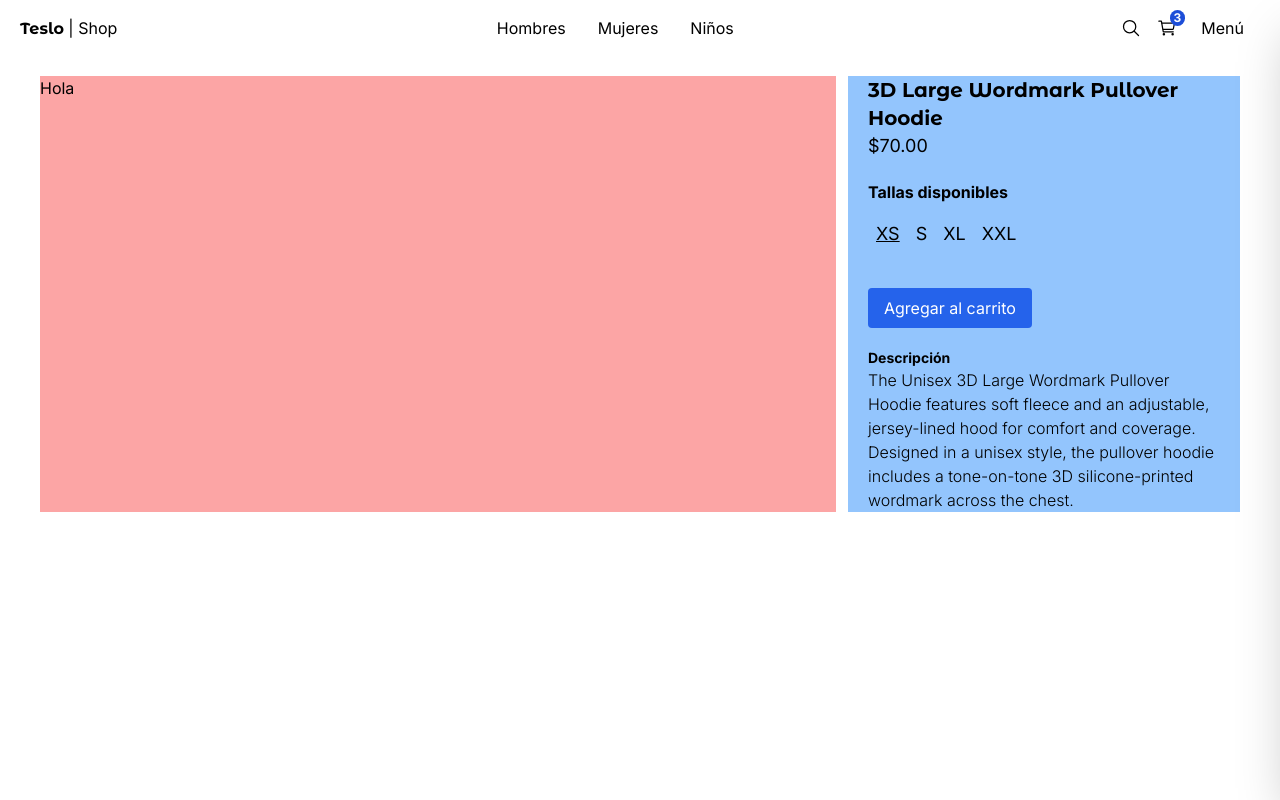
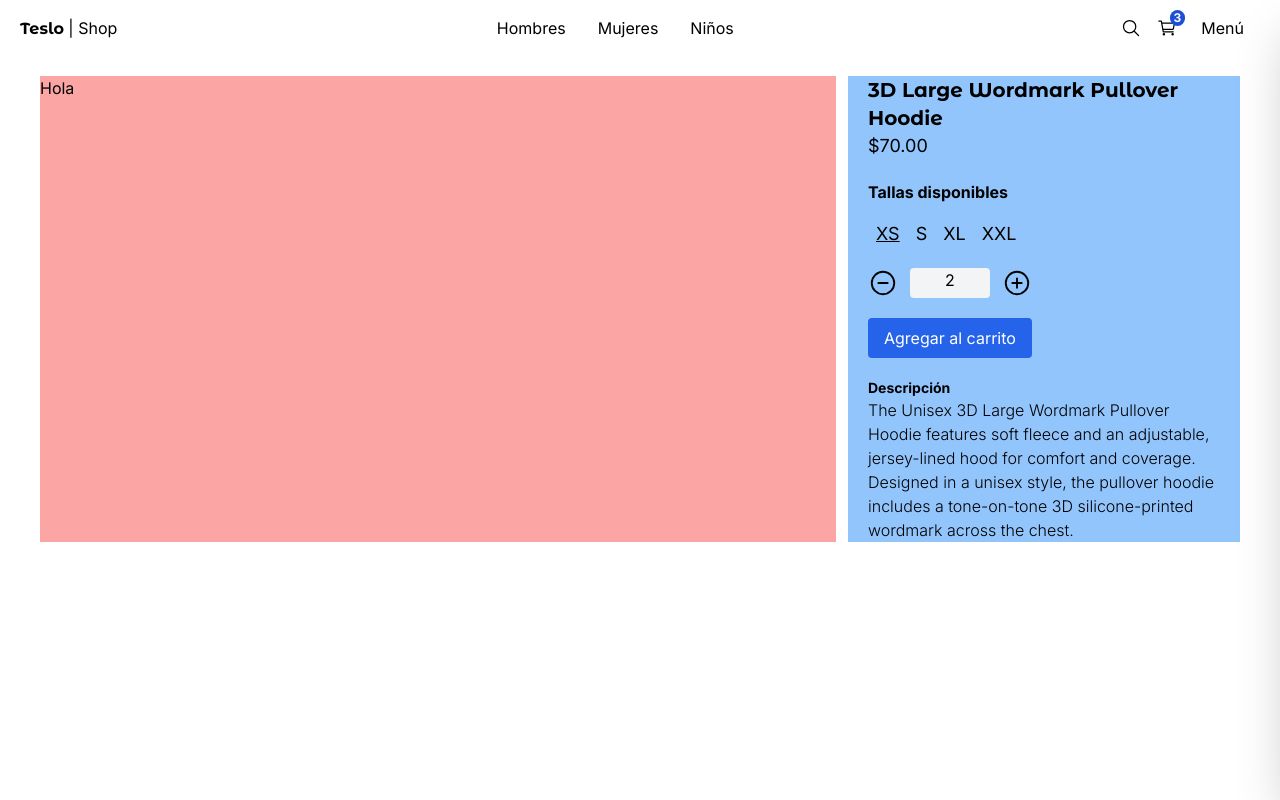
Before and after one commit to JCUrquiza/E-Commerce, a Next.js app: page /product/3d_large_wordmark_pullover_hoodie in a window 1280 px wide. Built offline with nearby package versions, Linux system fonts and the light colour scheme.

Commit message:
Building a new component, quantity component

```diff
--- a/src/app/(shop)/product/[slug]/page.tsx
+++ b/src/app/(shop)/product/[slug]/page.tsx
@@ -2,7 +2,7 @@
 import { notFound } from 'next/navigation';
 import { initialData } from '@/seed/seed';
 import { titleFont } from '@/config/fonts';
-import { SizeSelector } from '@/components';
+import { QuantitySelector, SizeSelector } from '@/components';
 
 interface Props {
     params: {
@@ -40,6 +40,7 @@
                 <SizeSelector selectedSize={ product.sizes[0] } availableSizes={ product.sizes } />
 
                 {/* Selector de Cantidad */}
+                <QuantitySelector quantity={2} />
 
                 {/* Botón */}
                 <button className='btn-primary my-5'>
--- a/src/components/index.ts
+++ b/src/components/index.ts
@@ -9,3 +9,4 @@
 export { ProductGridItem } from './products/product-grid/ProductGridItem';
 
 export { SizeSelector } from './product/size-selector/SizeSelector';
+export { QuantitySelector } from './product/quantity-selector/QuantitySelector';
--- /dev/null
+++ b/src/components/product/quantity-selector/QuantitySelector.tsx
@@ -0,0 +1,35 @@
+'use client';
+
+import React, { useState } from 'react';
+import { IoAddCircleOutline, IoRemoveCircleOutline } from 'react-icons/io5';
+
+interface Props {
+    quantity: number;
+}
+
+export const QuantitySelector = ({ quantity }: Props) => {
+
+    const [count, setCount] = useState( quantity );
+
+    const onQuantityChanged = (value: number) => {
+        if ( count + value < 1 ) return;
+
+        setCount( count + value );
+    }
+
+    return (
+        <div className='flex'>
+            <button onClick={() => onQuantityChanged(-1)}>
+                <IoRemoveCircleOutline size={30} />
+            </button>
+
+            <span className='w-20 mx-3 px-5 bg-gray-100 text-center rounded'>
+                { count }
+            </span>
+
+            <button onClick={() => onQuantityChanged(+1)}>
+                <IoAddCircleOutline size={30} />
+            </button>
+        </div>
+    )
+}
```
